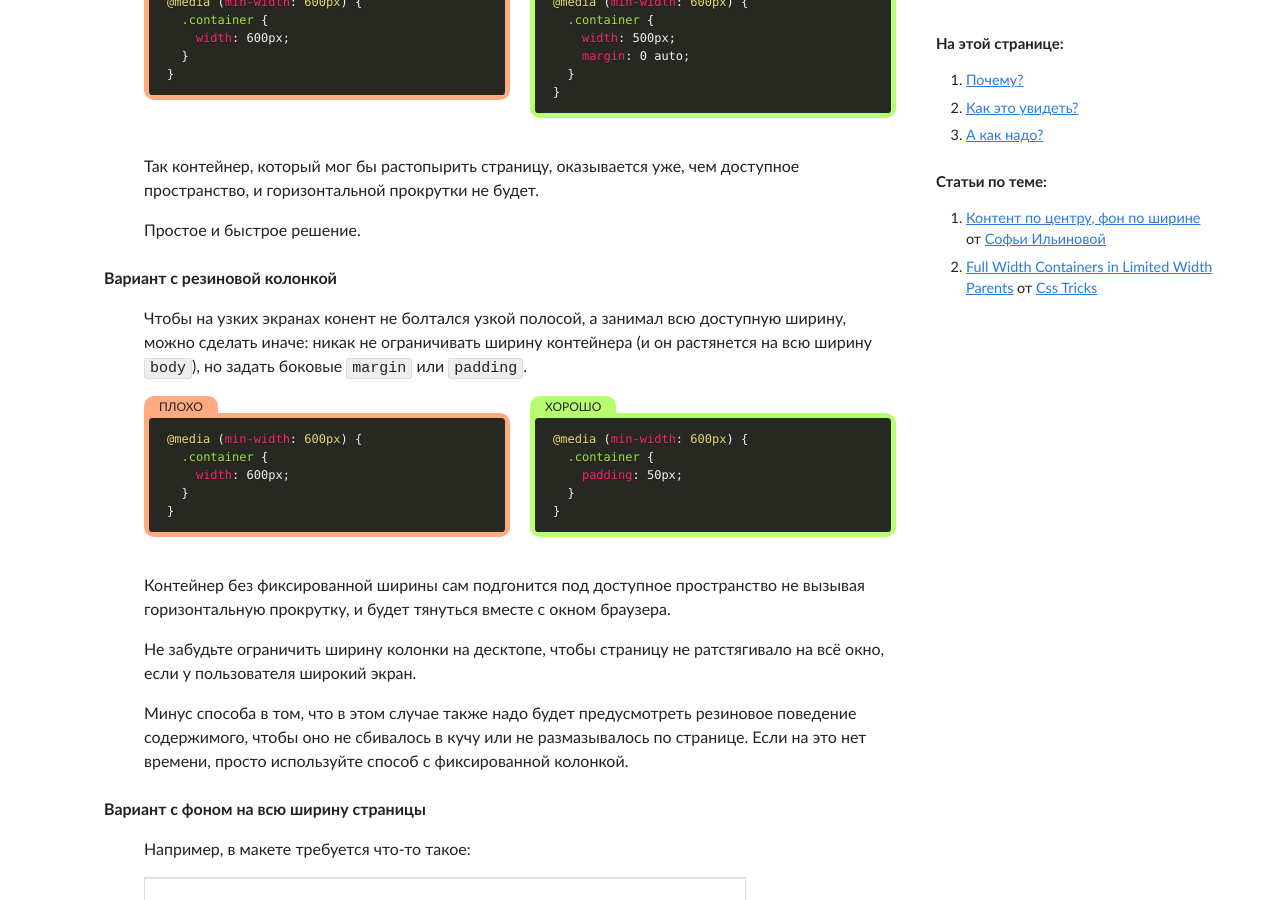
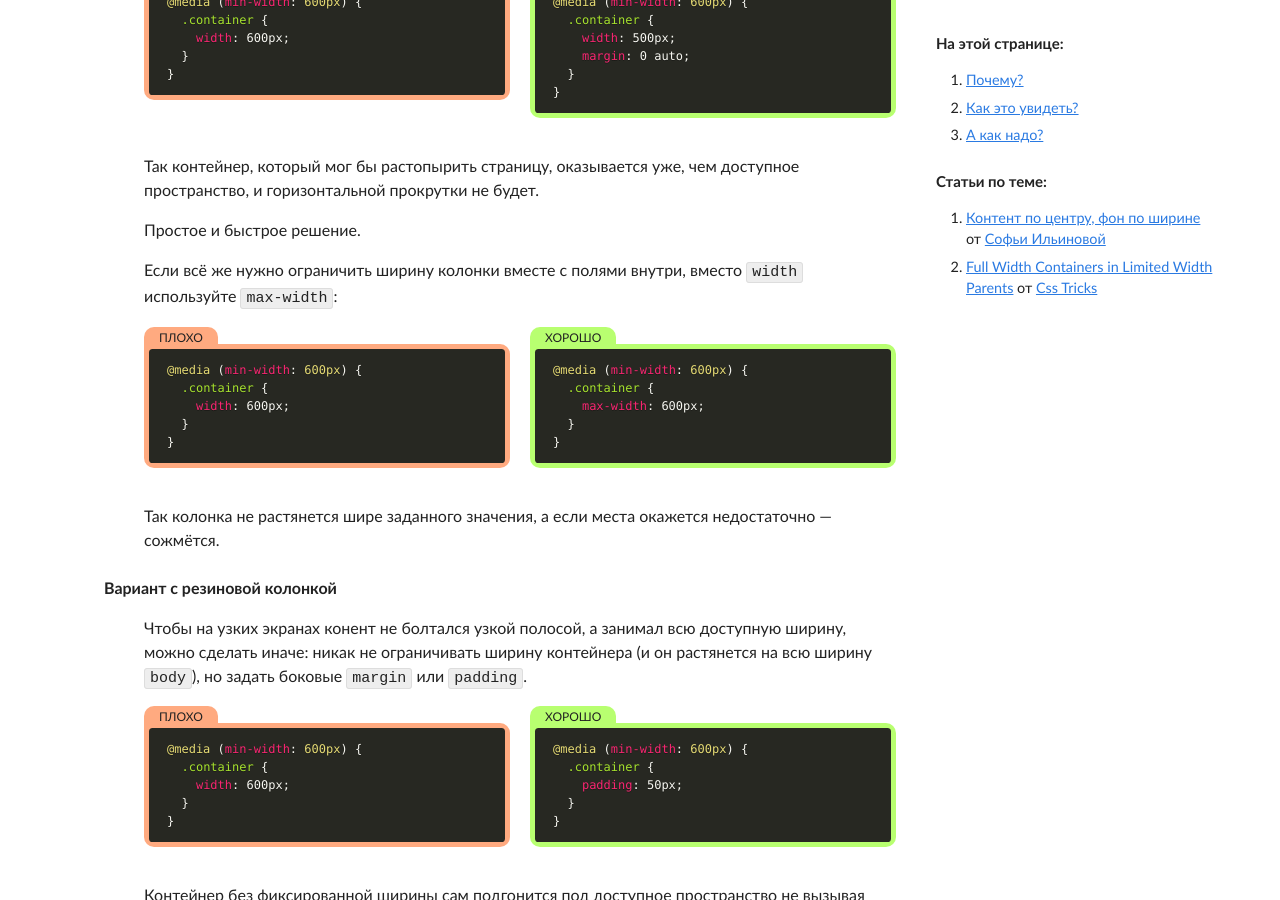
Before and after one commit to yoksel/bad-practices, a Jekyll site: the page built from containers/index.html, in a window 1280 px wide and 900 px high, scrolled down 2809 px. Built offline with Jekyll 4.4.1, drawn with Linux system fonts in a browser that asks for light colours.

Commit message:
Add about max-width

```diff
--- a/containers/index.html
+++ b/containers/index.html
@@ -88,6 +88,29 @@ additional_links:
         <p>Так контейнер, который мог бы растопырить страницу, оказывается уже, чем доступное пространство, и горизонтальной прокрутки не будет.</p>
 
         <p>Простое и быстрое решение.</p>
+
+        <p>Если всё же нужно ограничить ширину колонки вместе с полями внутри, вместо <code>width</code> используйте <code>max-width</code>:</p>
+
+        <ul class="compare">
+          <li class="compare__item compare__item--bad">
+            <div class="compare__title">Плохо</div>
+{% highlight css %}@media (min-width: 600px) {
+  .container {
+    width: 600px;
+  }
+}{% endhighlight %}
+        </li>
+        <li class="compare__item compare__item--good">
+          <div class="compare__title">Хорошо</div>
+{% highlight css %}@media (min-width: 600px) {
+  .container {
+    max-width: 600px;
+  }
+}{% endhighlight %}
+          </li>
+        </ul>
+
+        <p>Так колонка не растянется шире заданного значения, а если места окажется недостаточно — сожмётся.</p>
       </dd>
 
       <dt>Вариант с резиновой колонкой</dt>
```
